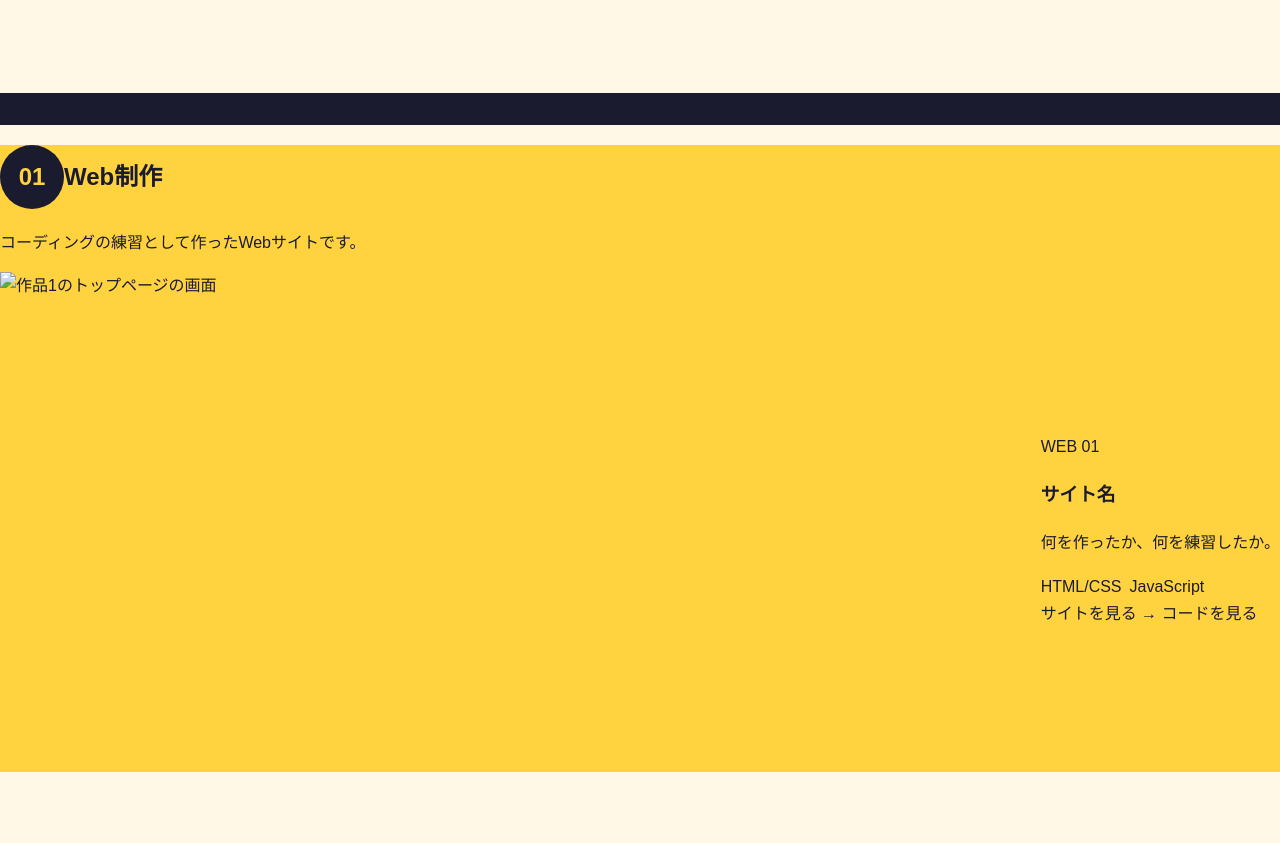
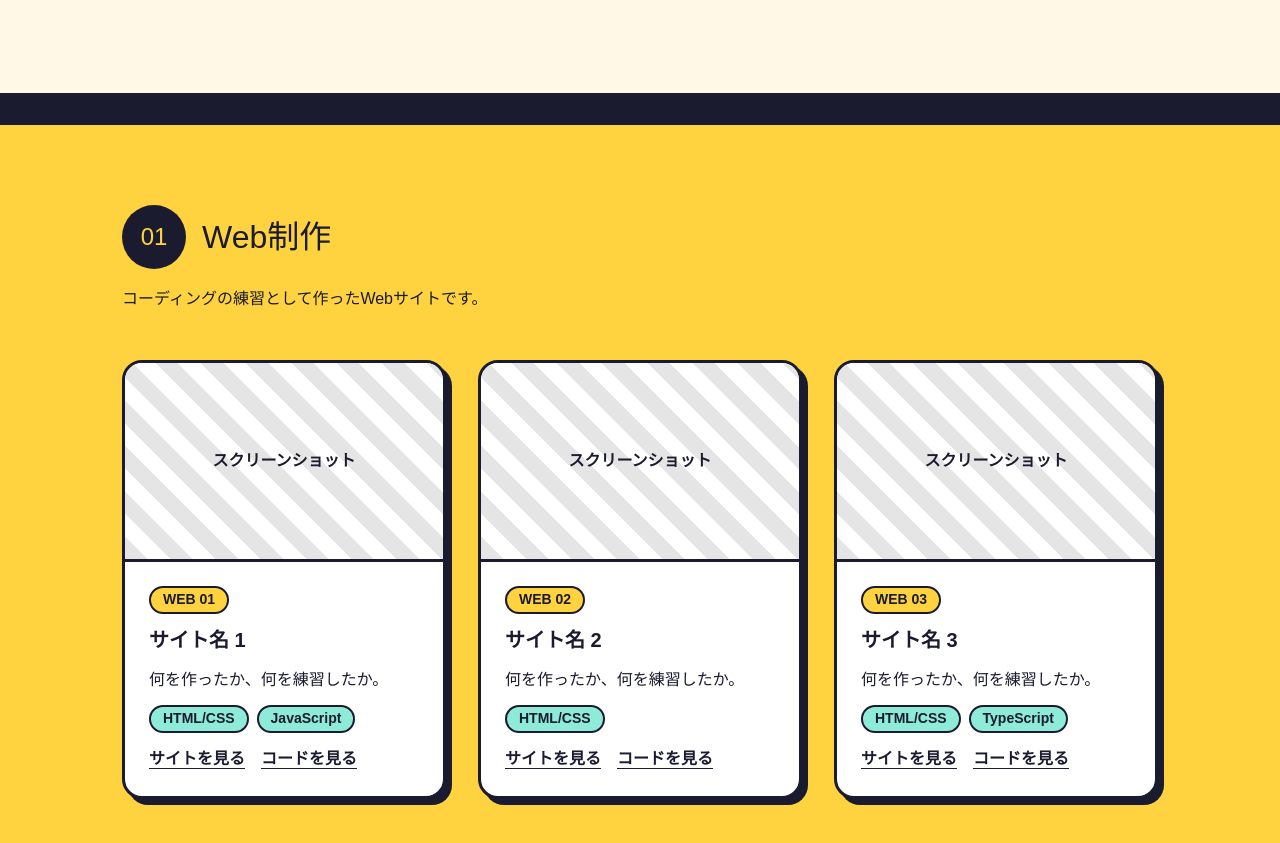
Before and after one commit to Nicol9632/portfolio, a plain HTML site: page index.html in a window 1280 px wide. Shown: the part 593-1436 px from the top of the page. Before the commit the page ends 1365 px from the top, so only its background shows below. Drawn offline with Linux system fonts and the light colour scheme; a web font is replaced by a local one.

Commit message:
AI修正

```diff
--- a/css/style.css
+++ b/css/style.css
@@ -8,7 +8,9 @@
   --lavender: #C9B6FF;
 }
 
-*, *::before, *::after { box-sizing: border-box; }
+*, *::before, *::after {
+  box-sizing: border-box;
+}
 
 body {
   margin: 0;
@@ -18,8 +20,13 @@ body {
   background-color: var(--cream);
 }
 
-a { color: inherit; text-decoration: none; }
-a:focus-visible { outline: 3px solid var(--ink); outline-offset: 3px; }
+a {
+  color: inherit; text-decoration: none;
+}
+
+a:focus-visible {
+  outline: 3px solid var(--ink); outline-offset: 3px;
+}
 
 .wrapper {
   max-width: 1100px;
@@ -85,13 +92,11 @@ a:focus-visible { outline: 3px solid var(--ink); outline-offset: 3px; }
   text-underline-offset: 4px;
 }
 
-/* Contactだけ（.pill より後に書く） */
 .pill--contact {
   background: var(--pink);
   font-weight: 700;
 }
 
-/* Contactだけ（.pill より後に書く） */
 .pill--watch {
   background: var(--white);
   font-weight: 700;
@@ -114,9 +119,13 @@ a:focus-visible { outline: 3px solid var(--ink); outline-offset: 3px; }
   gap: 1.5rem;
 }
 
-.hero-text p { margin: 0; max-width: 32rem; }
+.hero-text p {
+  margin: 0; max-width: 32rem;
+}
 
-.hero-visual { flex: 1 1 24rem; }
+.hero-visual {
+  flex: 1 1 24rem;
+}
 
 /* キャッチコピー */
 .catch {
@@ -254,7 +263,6 @@ a:focus-visible { outline: 3px solid var(--ink); outline-offset: 3px; }
   background: var(--yellow);
 }
 .play svg { width: 1.5rem; height: 1.5rem; fill: var(--ink); }
-
 .divider {
   height: 2rem;
   margin: 0;
@@ -262,60 +270,111 @@ a:focus-visible { outline: 3px solid var(--ink); outline-offset: 3px; }
   background: var(--ink);
 }
 
-.card {
+/* ===== セクション共通 ===== */
+.section {
+  padding-block: 5rem;
+}
+.section--web { background: var(--yellow); }
+
+.section-head { margin-bottom: 3rem; }
+.section-head p { margin: 1rem 0 0; }
+
+.section-title {
   display: flex;
-  flex-wrap: wrap;
   align-items: center;
-  justify-content: space-between;
-  gap: 1rem 1.5rem;
-  min-height: 6rem;
+  gap: 1rem;
+  margin: 0;
+  font-family: "Dela Gothic One", sans-serif;
+  font-weight: 400;
+  font-size: 2rem;
+  line-height: 1.2;
 }
 
-.card--web {
-  display: inline-flex;
-  align-items: center;
-  min-height: 3rem;
-  padding: 0 1rem;
-  font-weight: 700;
-}
-
-#web {
-  background-color: var(--yellow);
-}
-
-.top {
-  margin-top: 0;
-}
-
+/* 丸い番号 */
 .circle-number {
-  font-family: "Dela Gothic One", sans-serif;
   display: inline-grid;
   place-items: center;
   inline-size: 4rem;
   aspect-ratio: 1;
   border-radius: 50%;
   background: var(--ink);
+  font-size: 1.5rem;
 }
+.circle--web { color: var(--yellow); }
 
-.circle--web {
-  color: var(--yellow);
-}
-
-.pill--title {
-  background: var(--yellow);
-}
-
+/* ===== カードの並び ===== */
 .cards {
   display: flex;
   flex-wrap: wrap;
   gap: 2rem;
   margin: 0;
   padding: 0;
-  list-style: none;   /* 先頭の「・」を消す */
+  list-style: none;
+}
+.cards > li {
+  display: flex;               /* 中のカードを、高さいっぱいに伸ばす */
+  flex: 1 1 18rem;
 }
 
-.cards > li { flex: 1 1 18rem; }
-.card { height: 100%; }  /* カードの高さを、横並びでそろえる */
+/* ===== カード1枚 ===== */
+.card {
+  flex: 1;
+  display: flex;
+  flex-direction: column;
+  background: #fff;
+  border: 3px solid var(--ink);
+  border-radius: 1.25rem;
+  box-shadow: 6px 6px 0 var(--ink);
+  overflow: hidden;
+}
+
+/* 画像の枠（画像が無い時は、しま模様と文字が出る） */
+.thumb {
+  position: relative;
+  display: grid;
+  place-items: center;
+  aspect-ratio: 8 / 5;
+  border-bottom: 3px solid var(--ink);
+  background: repeating-linear-gradient(45deg, var(--white) 0 1rem, #fff 1rem 2rem);
+  font-weight: 700;
+}
+.thumb::before { content: "スクリーンショット"; }
+
+.thumb img {
+  position: absolute;
+  inset: 0;
+  width: 100%;
+  height: 100%;
+  object-fit: cover;
+}
+
+/* カードの本文 */
+.card-body {
+  flex: 1;
+  display: flex;
+  flex-direction: column;
+  gap: 0.75rem;
+  padding: 1.5rem;
+}
+.card-body p { margin: 0; }
+
+.badge {
+  align-self: flex-start;
+  padding: 0 0.75rem;
+  background: var(--yellow);
+  color: var(--ink);
+  border: 2px solid var(--ink);
+  border-radius: 999px;
+  font-size: 0.875rem;
+  font-weight: 700;
+}
+
+.card h3 {
+  margin: 0;
+  font-size: 1.25rem;
+  line-height: 1.4;
+}
+.card h3 a:hover { text-decoration: underline; }
 
 .tags {
   display: flex;
@@ -325,10 +384,27 @@ a:focus-visible { outline: 3px solid var(--ink); outline-offset: 3px; }
   padding: 0;
   list-style: none;
 }
+.tags li {
+  padding: 0 0.75rem;
+  background: var(--green);
+  border: 2px solid var(--ink);
+  border-radius: 999px;
+  font-size: 0.875rem;
+  font-weight: 700;
+}
 
-
-
-
+.card-links {
+  display: flex;
+  flex-wrap: wrap;
+  gap: 0.5rem 1rem;
+  margin-top: auto;
+  font-weight: 700;
+}
+.card-links a {
+  text-decoration: underline;
+  text-underline-offset: 4px;
+}
+.card-links a:hover { text-decoration-thickness: 3px; }
 
 /* 狭い画面では、中央に寄せる */
 @media (max-width: 640px) {
--- a/index.html
+++ b/index.html
@@ -82,38 +82,82 @@
 
             <hr class="divider">
 
-            <section id="web">
-                <!-- Web制作 -->
-                 <div class="top">
-                    <h1>
-                        <span class="circle-number circle--web">01</span>Web制作
-                    </h1>
+            <section id="web" class="section section--web">
+    <div class="wrapper">
+        <div class="section-head">
+            <h2 class="section-title">
+                <span class="circle-number circle--web" aria-hidden="true">01</span>Web制作
+            </h2>
             <p>コーディングの練習として作ったWebサイトです。</p>
         </div>
+
         <ul class="cards">
             <li>
                 <article class="card">
-                        <img src="images/work01.webp" alt="作品1のトップページの画面" width="800" height="500">
+                    <div class="thumb">
+                        <!-- <img src="images/work01.webp" alt="作品1のトップページの画面" width="800" height="500"> -->
+                    </div>
                     <div class="card-body">
                         <p class="badge">WEB 01</p>
-                        <h3><a href="detail-web.html">サイト名</a></h3>
+                        <h3><a href="detail-web.html">サイト名 1</a></h3>
                         <p>何を作ったか、何を練習したか。</p>
                         <ul class="tags">
                             <li>HTML/CSS</li>
                             <li>JavaScript</li>
                         </ul>
                         <div class="card-links">
-                            <a href="#">サイトを見る →</a>
+                            <a href="#">サイトを見る</a>
                             <a href="#">コードを見る</a>
                         </div>
                     </div>
                 </article>
             </li>
-                    <!-- 2枚目、3枚目も、同じ形で <li> を増やす -->
+            <li>
+                <article class="card">
+                    <div class="thumb">
+                        <!-- <img src="images/work02.webp" alt="作品2のトップページの画面" width="800" height="500" loading="lazy"> -->
+                    </div>
+                    <div class="card-body">
+                        <p class="badge">WEB 02</p>
+                        <h3><a href="detail-web.html">サイト名 2</a></h3>
+                        <p>何を作ったか、何を練習したか。</p>
+                        <ul class="tags">
+                            <li>HTML/CSS</li>
                         </ul>
+                        <div class="card-links">
+                            <a href="#">サイトを見る</a>
+                            <a href="#">コードを見る</a>
+                        </div>
+                    </div>
+                </article>
+            </li>
+            <li>
+                <article class="card">
+                    <div class="thumb">
+                        <!-- <img src="images/work03.webp" alt="作品3のトップページの画面" width="800" height="500" loading="lazy"> -->
+                    </div>
+                    <div class="card-body">
+                        <p class="badge">WEB 03</p>
+                        <h3><a href="detail-web.html">サイト名 3</a></h3>
+                        <p>何を作ったか、何を練習したか。</p>
+                        <ul class="tags">
+                            <li>HTML/CSS</li>
+                            <li>TypeScript</li>
+                        </ul>
+                        <div class="card-links">
+                            <a href="#">サイトを見る</a>
+                            <a href="#">コードを見る</a>
+                        </div>
+                    </div>
+                </article>
+            </li>
+        </ul>
+    </div>
+</section>
+            <section id="data">
+                <!-- データ分析 -->
+            </section>
 
-            </section>
-            <section id="data"><!-- データ分析 --></section>
             <section id="movie"><!-- 動画 --></section>
         </main>
 
```
Lines whose indentation alone changed are shown as unchanged.
